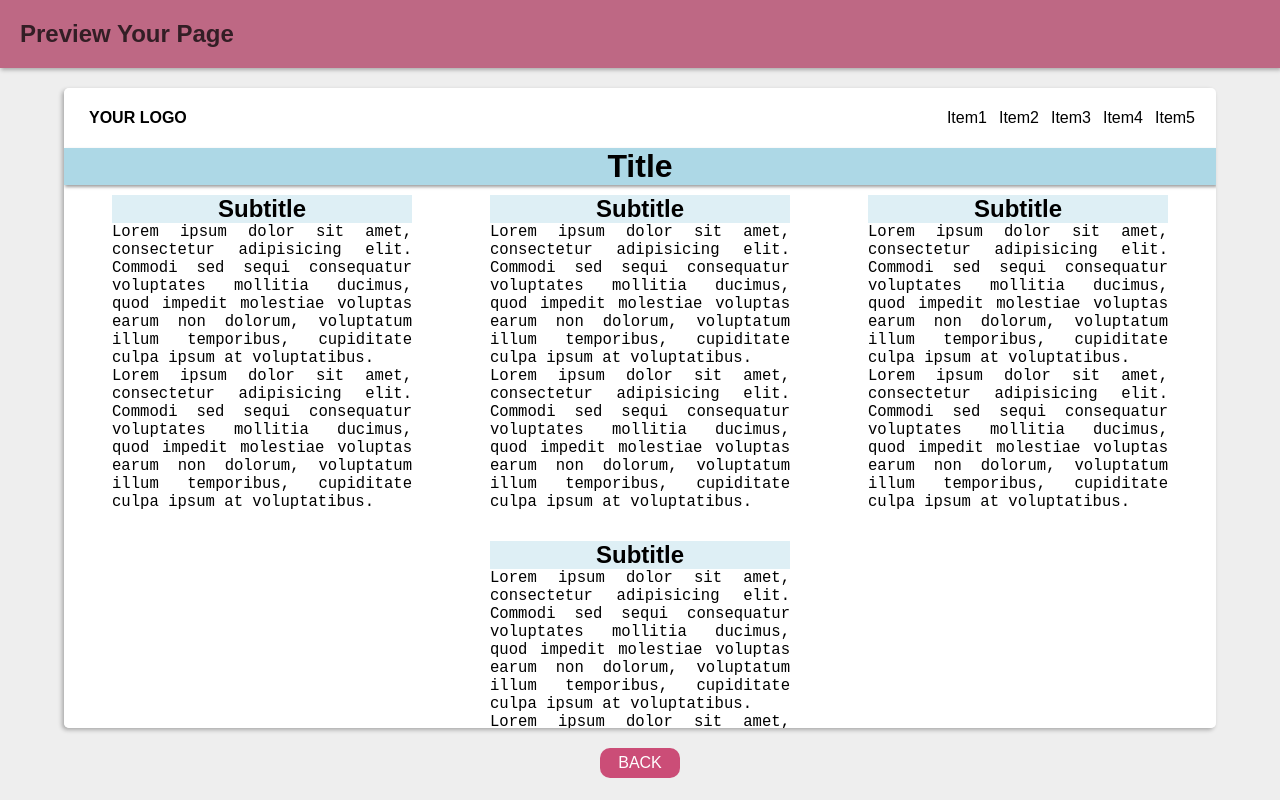
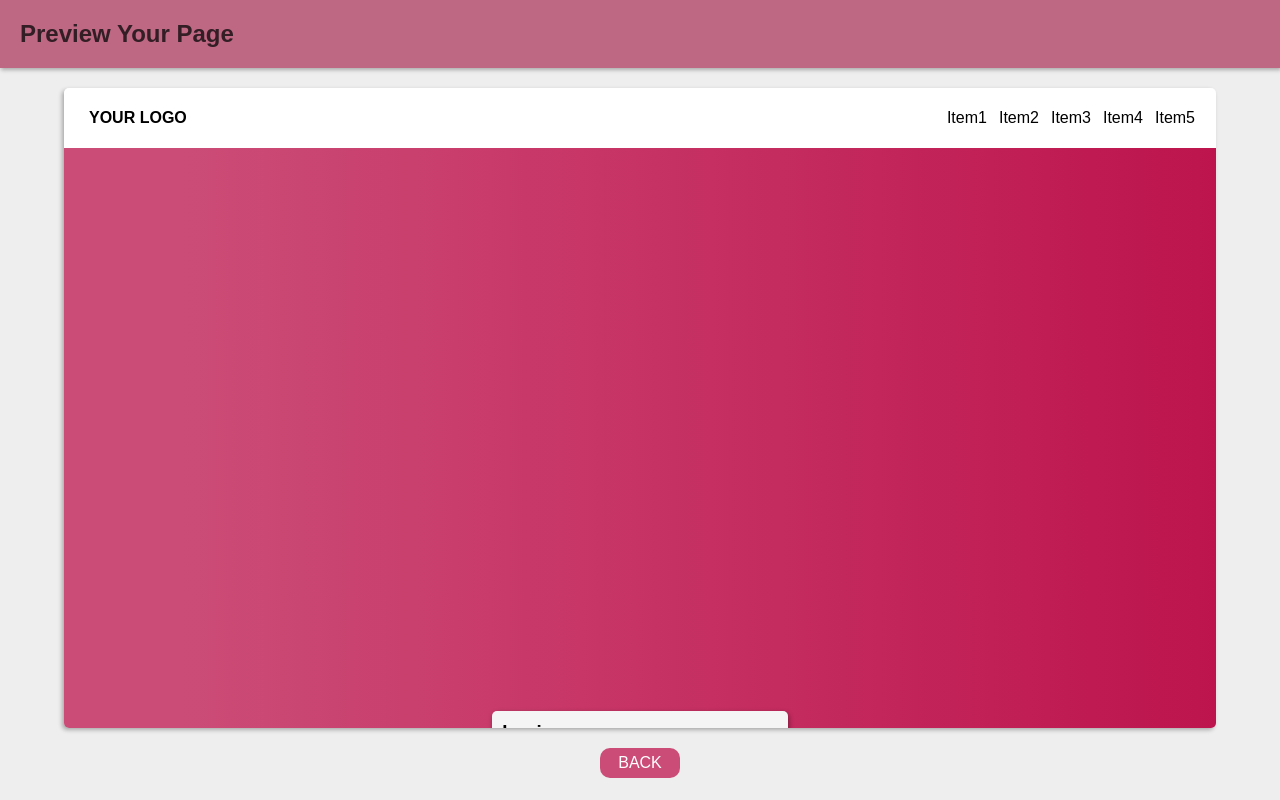
Before and after one commit to JeanCelin/project-custom-page, a Next.js app in the folder custom-page/: page /preview in a window 1280 px wide. Built offline with nearby package versions, Linux system fonts and the light colour scheme.

Commit message:
create main3

```diff
--- /dev/null
+++ b/custom-page/src/components/Mains/Main3/Main3.jsx
@@ -0,0 +1,27 @@
+import styles from "./Main3.module.css";
+
+export default function Main3() {
+  return (
+    <section className={styles.main__container}>
+      <div className={styles.main__login}>
+        <h1 className={styles.main__title}>Login</h1>
+        <form className={styles.main__form}>
+          <div>
+            <label htmlFor="email">Email:</label>
+            <input type="email" name="email" id="email" autoComplete="email" />
+          </div>
+          <div>
+            <label htmlFor="password">Password:</label>
+            <input
+              type="password"
+              name="password"
+              id="password"
+              autoComplete="password"
+            />
+          </div>
+          <input type="button" value="Confirm" className={styles.main__form_button}/>
+        </form>
+      </div>
+    </section>
+  );
+}
--- /dev/null
+++ b/custom-page/src/components/Mains/Main3/Main3.module.css
@@ -0,0 +1,48 @@
+.main__container {
+  display: flex;
+  justify-content: center;
+  align-items: center;
+  height: 100vw;
+  background-image: linear-gradient(
+    to right,
+    #cb4d77 10%,
+    #c83969 40%,
+    #bd144d
+  );
+}
+.main__login {
+  background-color: whitesmoke;
+  border-radius: 5px;
+  padding: 10px;
+  box-shadow: 1px 2px 5px rgba(0, 0, 0, 0.39);
+}
+.main__form {
+  display: flex;
+  flex-direction: column;
+  padding: 5px;
+  gap: 10px;
+}
+.main__form div {
+  background-color: #cb4d77;
+  color: white;
+  padding: 5px;
+
+  display: flex;
+  justify-content: space-between;
+}
+
+.main__form_button {
+  background-color: #cb4d77;
+  color: white;
+  max-width: 60px;
+  padding: 5px;
+  border-radius: 5px;
+  margin: auto;
+  border: none;
+  cursor: pointer;
+  box-shadow: 1px 2px 4px rgba(0, 0, 0, 0.477);
+}
+.main__form_button:hover {
+  background-color: #df0b52;
+  color: white;
+}
--- a/custom-page/src/pages/preview/index.jsx
+++ b/custom-page/src/pages/preview/index.jsx
@@ -9,6 +9,7 @@ import Navbar2 from "@/components/Navbars/Navbar2/Navbar2";
 import Navbar3 from "@/components/Navbars/Navbar3/Navbar3";
 import Main1 from "@/components/Mains/Main1/Main1";
 import Main2 from "@/components/Mains/Main2/Main2";
+import Main3 from "@/components/Mains/Main3/Main3";
 
 export default function PreviewPage() {
   return (
@@ -17,7 +18,7 @@ export default function PreviewPage() {
       <div className={styles.preview__layout}>
         <section className={styles.preview__page}>
           <NavbarDefault />
-          <Main2 />
+          <Main3 />
         </section>
       </div>
 
```
